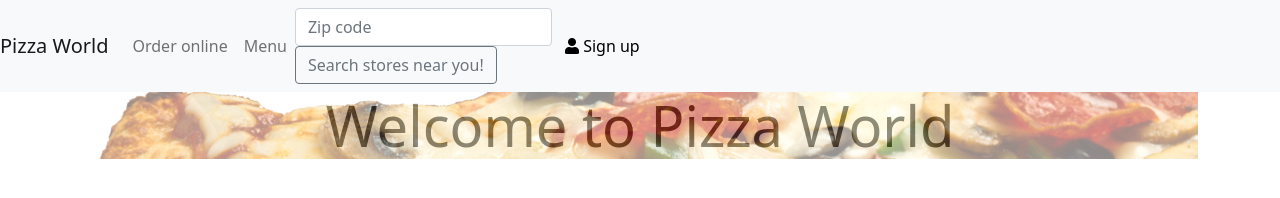
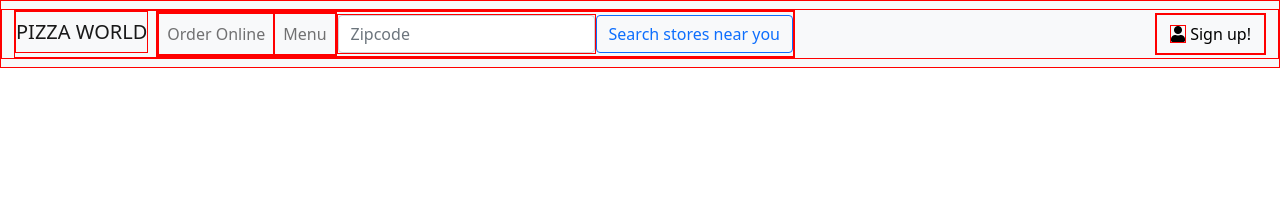
Before and after one commit to jeffrey840/codeup-web-exercises, a website: page order-pizza.html in a window 1280 px wide. Drawn offline with nearby package versions, Linux system fonts and the light colour scheme.

Commit message:
completed navbar

```diff
--- a/css/custom.css
+++ b/css/custom.css
@@ -1,9 +1,15 @@
 
-.jumbotron {
-    background-image: url("../img/pizza.png");
-    text-align: center;
+/*.jumbotron {*/
+/*    background-image: url("../img/pizza.png");*/
+/*    text-align: center;*/
+/*}*/
+/*.jumbotron h1 {*/
+/*    background-color: white;*/
+/*    opacity: .5;*/
+/*}*/
+
+
+
+* {
+    border:red 1px solid;
 }
-.jumbotron h1 {
-    background-color: white;
-    opacity: .5;
-}
--- a/order-pizza.html
+++ b/order-pizza.html
@@ -1,6 +1,7 @@
 
 <!DOCTYPE html>
 <html lang="en">
+
 <head>
 	<meta charset="UTF-8">
 	<meta name="viewport" content="width=device-width, initial-scale=1">
@@ -16,55 +17,57 @@
 	<link rel="stylesheet" href="css/custom.css">
 
 </head>
+
 <body>
 <!--start Navbar-->
-<nav class="navbar navbar-expand-lg navbar-light bg-light">
-	<a class="navbar-brand" href="#">Pizza World</a>
 
-	<button class="navbar-toggler" type="button" data-toggle="collapse" data-target="#navbarSupportedContent" aria-controls="navbarSupportedContent" aria-expanded="false" aria-label="Toggle navigation">
-		<span class="navbar-toggler-icon"></span>
-	</button>
-	<div class="collapse navbar-collapse" id="navbarSupportedContent">
+<nav class="navbar navbar-expand-lg fixed-top navbar-light bg-light">
+	<div class="container-fluid justify-content-center justify-content-md-between">
 
-		<!--order online and menu start-->
-		<ul class="navbar-nav mr-auto">
+		<div class="d-flex my-2 my-sm-0">
+
+			<a class="navbar-brand me-2 mb-1 d-flex justify-content-center" href="#">
+				PIZZA WORLD
+			</a>
+
+			<div class="collapse navbar-collapse" id="navbarNavAltMarkup">
+
+				<div class="navbar-nav">
+					<a class="nav-link"  href="#">Order Online</a>
+					<a class="nav-link" href="#">Menu</a>
+				</div>
+
+				<div class="form-row ">
+					<input type="text" class="form-control" id="inputAddress" placeholder="Zipcode">
+				</div>
+
+				<button type="button" class="btn btn-outline-primary">Search stores near you</button>
+
+			</div>
+
+		</div>
+
+		<ul class="navbar-nav flex-row">
 			<li class="nav-item">
-				<a class="nav-link" href="#">Order online <span class="sr-only"></span></a>
-			</li>
-			<li class="nav-item">
-				<a class="nav-link" href="#">Menu</a>
-			</li>
-
-		</ul>
-		<!--order online and menu end-->
-
-		<!--zip code and search store start-->
-		<form class="form-inline">
-			<input class="form-control mr-sm-2" type="search" placeholder="Zip code" aria-label="Search">
-			<button class="btn btn-outline-secondary my-2 my-sm-0" type="submit">Search stores near you!</button>
-		</form>
-		<!--zip code and search store start-->
-
-		<!--user icon and sign up start-->
-		<ul class="navbar-nav mr-auto">
-			<li class="nav-item">
-				<a class="btn btn-light" href="#"><i class="fas fa-user"></i> Sign up</a>
+				<a class="btn btn-light" href="#"><i class="fas fa-user"></i> Sign up!</a>
 			</li>
 		</ul>
-		<!--user icon and sign up end-->
 
 	</div>
 
 </nav>
+
 <!--end Navbar-->
 
 <!--start Jumbotron-->
+
 <!--jumbotron is a unique class and is linked to css-->
-<header class="container">
-	<div class="jumbotron jumbotron-fluid d-none d-md-block">
-		<h1 class="display-4 bg-white ">Welcome to Pizza World</h1>
-	</div>
-</header>
+
+<!--<header class="container">-->
+<!--	<div class="jumbotron jumbotron-fluid d-none d-md-block">-->
+<!--		<h1 class="display-4 bg-white ">Welcome to Pizza World</h1>-->
+<!--	</div>-->
+<!--</header>-->
 
 
 
```
Also changed, not shown: Ignore.html (added, +31 -0 lines).
